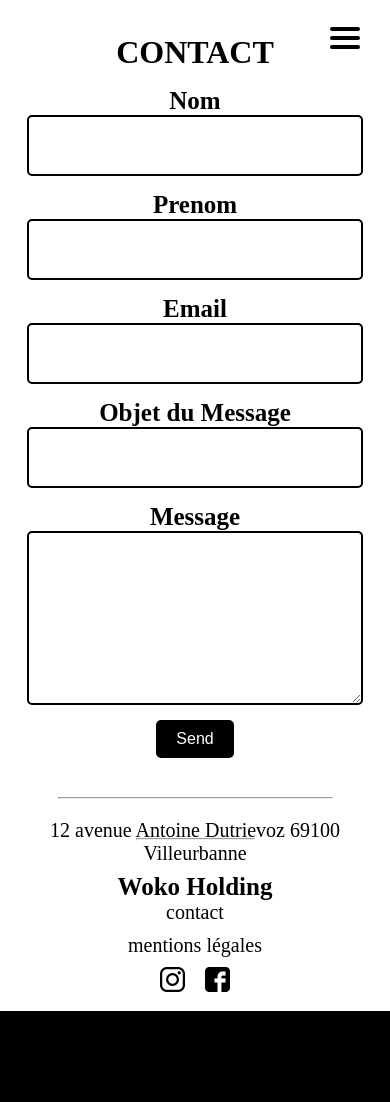
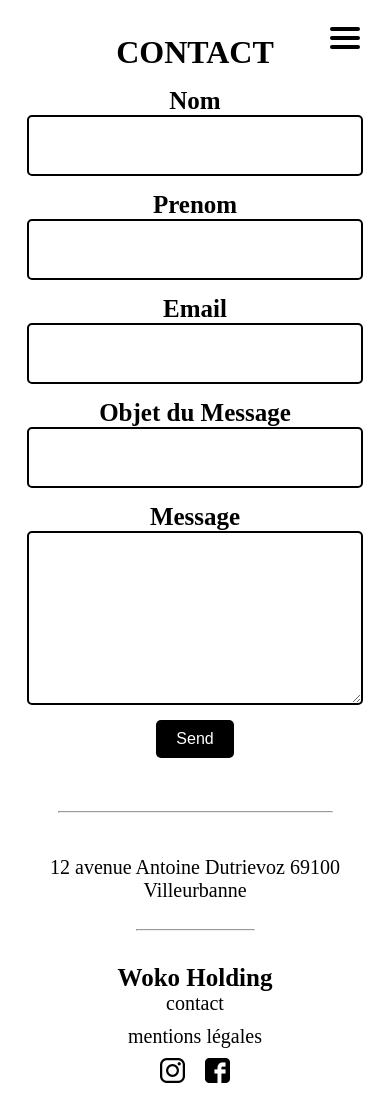
Before and after one commit to Manthor34/jin-joo-suite, a React (Vite) app: page /#/contact in a window 390 px wide. Before the commit the page ends 1011 px from the top, so only its background shows below. Built offline with nearby package versions, Linux system fonts and the light colour scheme; a web font is replaced by a local one.

Commit message:
responsive in contact page fixed

```diff
--- a/index.html
+++ b/index.html
@@ -4,8 +4,10 @@
     <meta charset="UTF-8" />
     <link rel="icon" type="image/svg+xml" href="/favicon.png" />
     <meta name="viewport" content="width=device-width, initial-scale=1.0" />
+    <meta name="description" content="JIN JOO Korean food : découvrez nos bibimbap et notre cuisine authentique coréenne préparée avec des ingrédients frais dans nos cuisines." />
+    <meta name="keywords" content="Restaurant coréen, Nîmes, Lyon, bibimbap, cuisine coréenne, JIN JOO, Jin-joo" />
+    <title>JIN-JOO - Restaurant Coréen à Nîmes, Lyon</title>
     <link rel="stylesheet" href="src/Styles/NoJavascript.css">
-    <title>JIN-JOO</title>
   </head>
   <body>
     <noscript>
--- a/src/Styles/Contact.css
+++ b/src/Styles/Contact.css
@@ -92,4 +92,14 @@
 .send-button:disabled {
     background-color: #aaa;
     cursor: not-allowed;
+    margin: 0 !important    ;
+
 }
+
+p.contactPara {
+    margin: 0;
+}
+
+hr.contactHr {
+    margin: 0 auto;
+}
--- a/src/components/MainFooter.jsx
+++ b/src/components/MainFooter.jsx
@@ -1,9 +1,18 @@
-import { Link } from 'react-router-dom';
+import { Link, useLocation } from 'react-router-dom';
 import logoInsta from '../assets/images/logoInsta.png';
 import logoFb from '../assets/images/logoFb.png';
 
 function Footer() {
+  const location = useLocation();
+
   return (
+    <>
+      {location.pathname === "/contact" && (
+        <div className='contactAdress'>
+          <hr className='contactHr'/>
+          <p className='contactPara'>12 avenue Antoine Dutrievoz 69100 Villeurbanne</p>
+        </div>
+      )}
       <div className='footer'>
         <hr className='hrFooter'/>
         <p className='HQ'>Woko Holding</p>
@@ -20,6 +29,7 @@ function Footer() {
           </a>
         </div>
       </div>
+    </>
   );
 }
 
--- a/src/index.css
+++ b/src/index.css
@@ -299,3 +299,14 @@ nav li {
   background-color: black;
   border-radius: 5px;
 } */
+
+
+.contactAdress{
+  background-color: white;
+  color: black;
+  text-align: center;
+}
+
+hr.contactHr {
+  margin-bottom: 5vh;
+}
--- a/src/views/Contact.jsx
+++ b/src/views/Contact.jsx
@@ -142,10 +142,6 @@ const Contact = () => {
                 {isSending && <div style={{ background: '#f0ad4e', padding: '10px', borderRadius: '5px', marginTop: '10px' }}>Envoi en cours...</div>}
                 {errors.sendError && <div style={{ background: 'red', padding: '10px', borderRadius: '5px', marginTop: '10px', color: 'white' }}>{errors.sendError}</div>}
                 {isSent && <div style={{ background: 'green', padding: '10px', borderRadius: '5px', marginTop: '10px', color: 'white' }}>Votre message a été envoyé. Merci!</div>}
-                <div className='contactAdress'>
-                    <hr className='contactHr'/>
-                    <p className='contactPara'>12 avenue Antoine Dutrievoz 69100 Villeurbanne</p>
-                </div>
 
             </div>
             <Footer/>
```
Also changed, not shown: 5 other files (tests, documents, lock files or other folders). Lines whose indentation alone changed are shown as unchanged.
